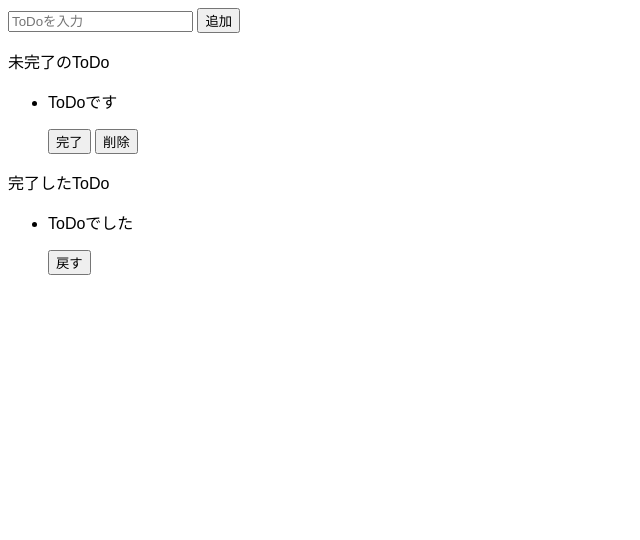
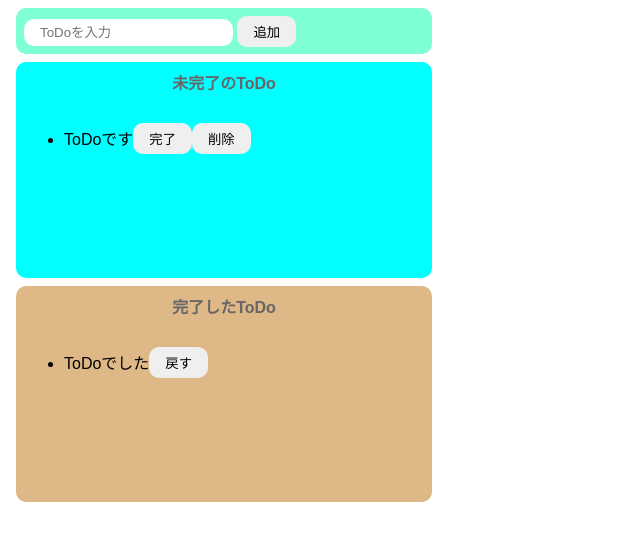
Before and after one commit to shunsukekaneko72106/todo-js, a website built with Parcel: page index.html in a window 1280 px wide. Shown: the whole page, without its empty margins (0-640 px from the left). Built offline with nearby package versions, Linux system fonts and the light colour scheme.

Commit message:
マークアップ完了

```diff
--- a/index.html
+++ b/index.html
@@ -7,16 +7,16 @@
 
   <body>
     <!-- 入力エリア -->
-    <div>
+    <div class="input-area">
       <input placeholder="ToDoを入力" />
       <button>追加</button>
     </div>
     <!-- 未完了エリア -->
-    <div>
-      <p>未完了のToDo</p>
+    <div class="incomplete-area">
+      <p class="title">未完了のToDo</p>
       <ul>
         <li>
-          <div>
+          <div class="list-row">
             <p>ToDoです</p>
             <button>完了</button>
             <button>削除</button>
@@ -25,11 +25,11 @@
       </ul>
     </div>
     <!-- 完了エリア -->
-    <div>
-      <p>完了したToDo</p>
+    <div class="complete-area">
+      <p class="title">完了したToDo</p>
       <ul>
         <li>
-          <div>
+          <div class="list-row">
             <p>ToDoでした</p>
             <button>戻す</button>
           </div>
--- a/src/styles.css
+++ b/src/styles.css
@@ -1,3 +1,63 @@
 body {
   font-family: sans-serif;
 }
+input {
+  border-radius: 10px;
+  border: none;
+  padding: 6px 16px;
+  outline: none;
+}
+
+button {
+  border-radius: 10px;
+  border: none;
+  padding: 6px 16px;
+}
+
+button:hover {
+  background-color: pink;
+  color: white;
+  cursor: pointer;
+}
+li {
+  margin-right: 10px;
+}
+
+.title {
+  text-align: center;
+  margin-top: 0;
+  font-weight: bold;
+  color: #666;
+}
+.list-row {
+  display: flex;
+  align-items: center;
+  padding-bottom: 5px;
+}
+
+.input-area {
+  background-color: aquamarine;
+  width: 400px;
+  height: 30px;
+  padding: 8px;
+  margin: 8px;
+  border-radius: 10px;
+}
+
+.incomplete-area {
+  background-color: aqua;
+  width: 400px;
+  min-height: 200px;
+  padding: 8px;
+  margin: 8px;
+  border-radius: 10px;
+}
+
+.complete-area {
+  background-color: burlywood;
+  width: 400px;
+  min-height: 200px;
+  padding: 8px;
+  margin: 8px;
+  border-radius: 10px;
+}
```
